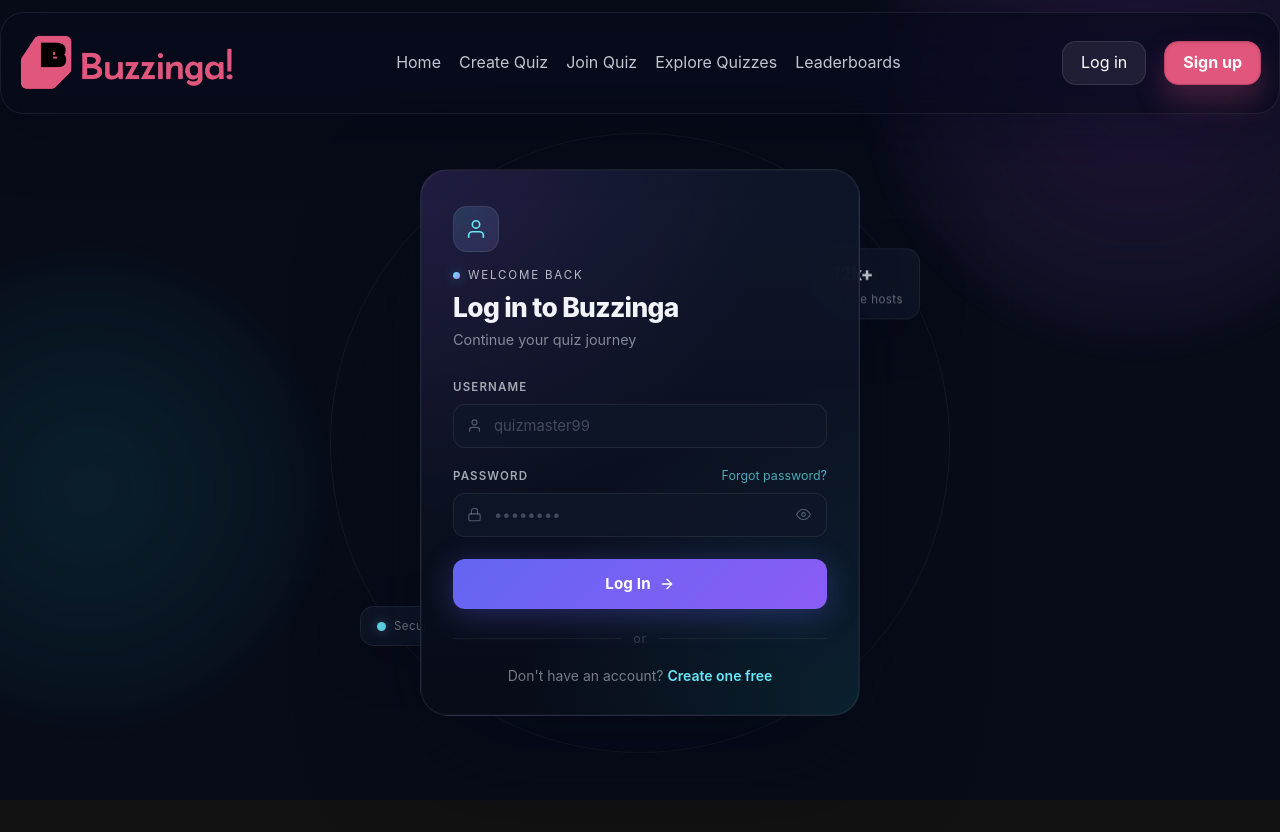
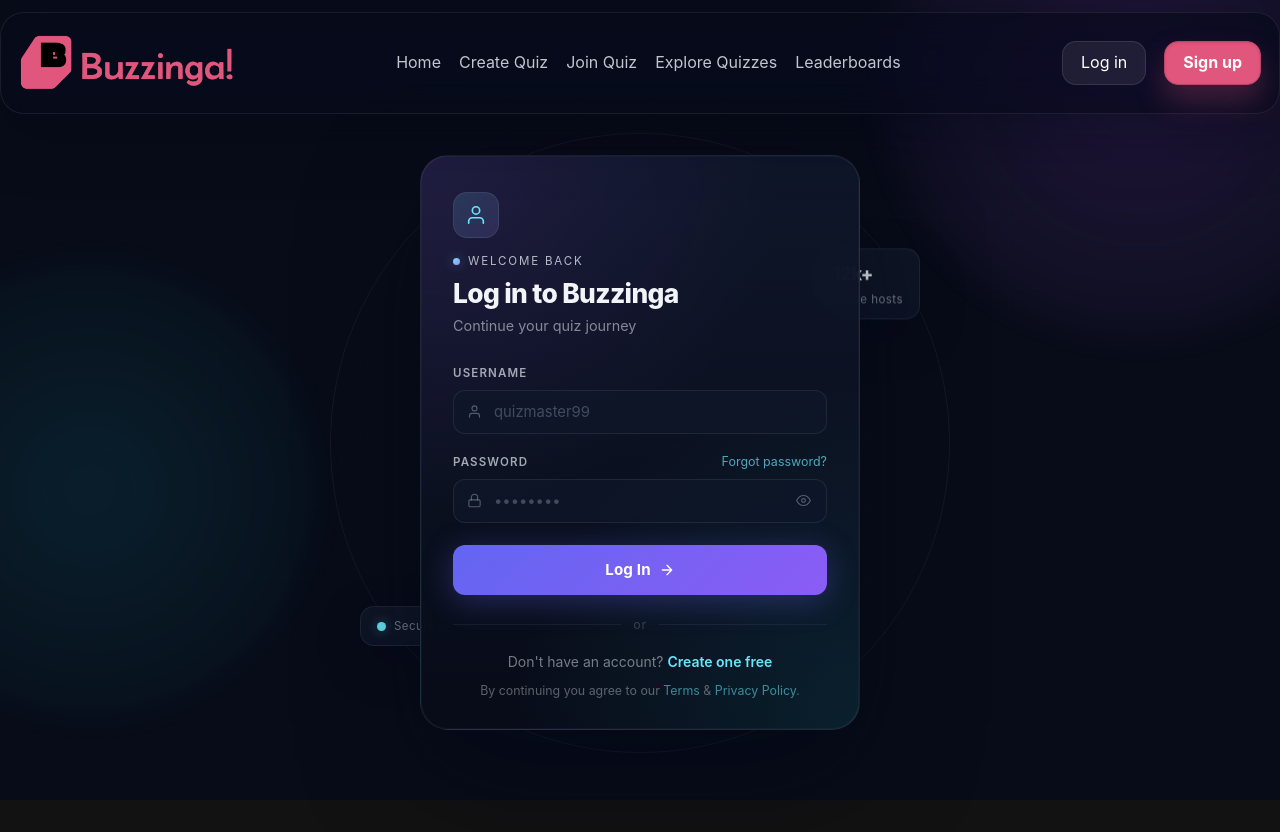
Before and after one commit to AdityaDotEnv/Buzzinga, a React (Vite) app in the folder frontend/: page /login in a window 1280 px wide. Shown: the top 832 px of the page. Built offline with nearby package versions, Linux system fonts and the light colour scheme.

Commit message:
feat: added t&c page

```diff
--- a/frontend/src/App.tsx
+++ b/frontend/src/App.tsx
@@ -24,6 +24,7 @@ import { AboutPage } from './pages/misc/AboutPage'
 import { CareersPage } from './pages/misc/CareersPage'
 import { ContactPage } from './pages/misc/ContactPage'
 import { PrivacyPage } from './pages/misc/PrivacyPage'
+import { TermsPage } from './pages/misc/TermsPage'
 
 export default function App() {
   return (
@@ -55,6 +56,7 @@ export default function App() {
       <Route path="/careers" element={<CareersPage />} />
       <Route path="/contact" element={<ContactPage />} />
       <Route path="/privacy" element={<PrivacyPage />} />
+      <Route path="/terms" element={<TermsPage />} />
       <Route path="*" element={<Navigate to="/" replace />} />
     </Routes>
   )
--- a/frontend/src/components/layout/Footer.tsx
+++ b/frontend/src/components/layout/Footer.tsx
@@ -42,6 +42,7 @@ const footerColumns: Array<{ title: string; links: FooterLink[] }> = [
       { label: 'Careers', href: '/careers' },
       { label: 'Contact', href: '/contact' },
       { label: 'Privacy', href: '/privacy' },
+      { label: 'Terms', href: '/terms' },
     ],
   },
 ]
--- a/frontend/src/pages/auth/LoginPage.tsx
+++ b/frontend/src/pages/auth/LoginPage.tsx
@@ -265,6 +265,17 @@ export function LoginPage() {
               Create one free
             </Link>
           </p>
+          <p className={styles.termsNote} style={{ textAlign: 'center', marginTop: '0.5rem' }}>
+            By continuing you agree to our{" "}
+            <Link to="/terms" className={styles.termsLink}>
+              Terms
+            </Link>{" "}
+            &amp;{" "}
+            <Link to="/privacy" className={styles.termsLink}>
+              Privacy Policy
+            </Link>
+            .
+          </p>
         </div>
 
         {/* Floating accent cards */}
--- a/frontend/src/pages/auth/SignupPage.tsx
+++ b/frontend/src/pages/auth/SignupPage.tsx
@@ -331,13 +331,13 @@ export function SignupPage() {
 
             <p className={styles.termsNote}>
               By signing up you agree to our{" "}
-              <button type="button" className={styles.termsLink}>
-                Terms
-              </button>{" "}
+              <Link to="/terms" className={styles.termsLink}>
+                Terms &amp; Conditions
+              </Link>{" "}
               and{" "}
-              <button type="button" className={styles.termsLink}>
+              <Link to="/privacy" className={styles.termsLink}>
                 Privacy Policy
-              </button>
+              </Link>
               .
             </p>
           </form>
--- /dev/null
+++ b/frontend/src/pages/misc/TermsPage.tsx
@@ -0,0 +1,19 @@
+import { MockPage } from './MockPage';
+export function TermsPage() {
+  return <MockPage
+    title="Terms & Conditions"
+    subtitle="By using Buzzinga you agree to these terms. Please read them carefully — they're written in plain English, not legalese."
+    icon="📜"
+    accentColor="#818cf8"
+    sections={[
+      { heading: '1. Acceptance of Terms', body: 'By creating an account or using any Buzzinga service you confirm you are at least 13 years old and agree to these Terms. If you are under 18 a parent or guardian must review and accept on your behalf.' },
+      { heading: '2. Account Responsibilities', body: 'You are responsible for all activity under your account. Keep your password secure and notify us immediately at security@buzzinga.app if you suspect unauthorised access.' },
+      { heading: '3. Acceptable Use', body: 'You may not use Buzzinga to distribute harmful, illegal, or abusive content. Automated bots, scraping, or reverse-engineering the platform are prohibited. Violations may result in immediate account termination.' },
+      { heading: '4. Content Ownership', body: 'You retain ownership of quiz content you create. By publishing it on Buzzinga you grant us a worldwide, royalty-free licence to host, display, and distribute it on the platform.' },
+      { heading: '5. Service Availability', body: 'We aim for 99.9% uptime but cannot guarantee uninterrupted access. Scheduled maintenance will be announced on our Status page. We are not liable for losses caused by downtime.' },
+      { heading: '6. Limitation of Liability', body: 'Buzzinga is provided "as is". We are not liable for indirect, incidental, or consequential damages arising from your use of the service, to the maximum extent permitted by applicable law.' },
+      { heading: '7. Changes to Terms', body: 'We may update these Terms from time to time. Significant changes will be communicated via email or an in-app notice. Continued use of Buzzinga after changes constitutes acceptance.' },
+      { heading: '8. Governing Law', body: 'These Terms are governed by the laws of the jurisdiction in which Buzzinga is incorporated, without regard to its conflict-of-law provisions.' },
+    ]}
+  />;
+}
```
